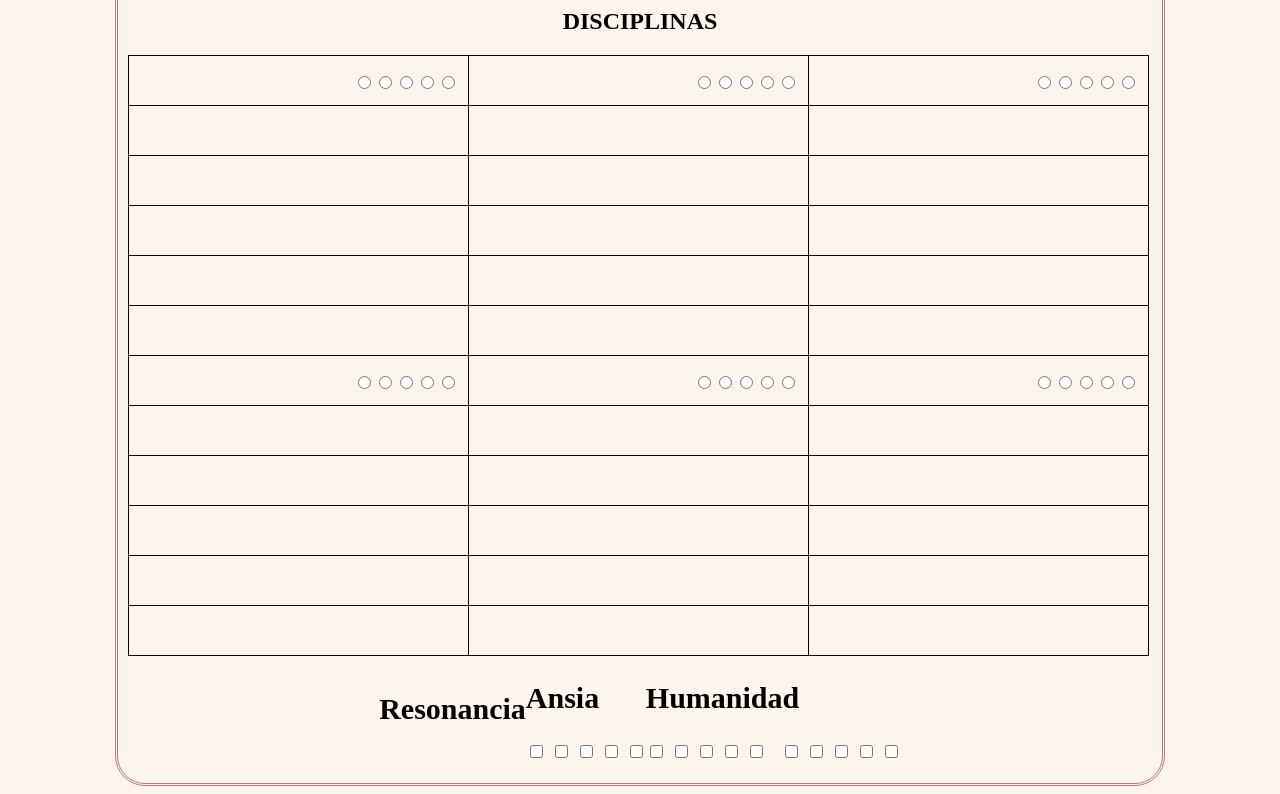
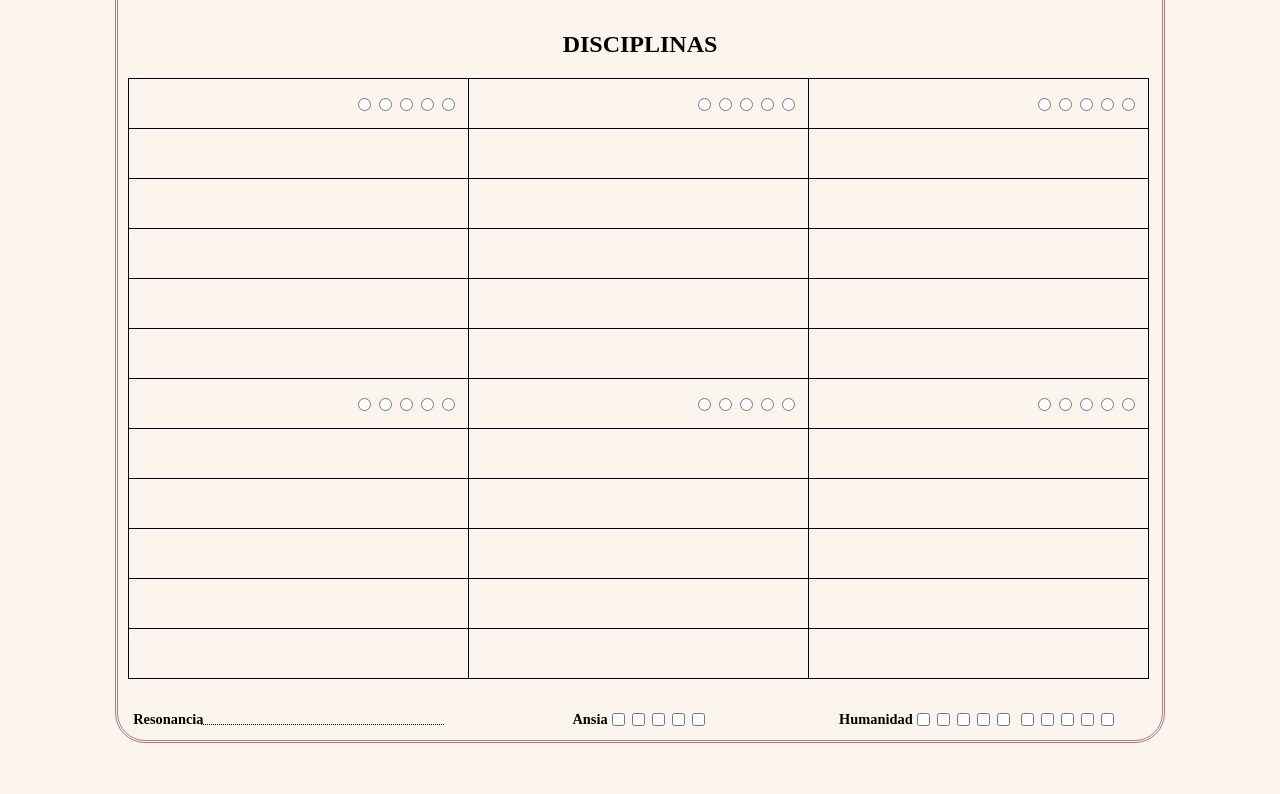
Before and after one commit to jumcorrealo/VampiroV5Juan, a website built with Parcel: page index.html in a window 1280 px wide. Shown: the part 1248-2042 px from the top of the page. After the commit the page ends 1999 px from the top, so only its background shows below. Built offline with nearby package versions, Linux system fonts and the light colour scheme.

Commit message:
page1
page 1 finished

```diff
--- a/index.html
+++ b/index.html
@@ -12,8 +12,13 @@
     <div class="container-hero">
       <div class="hero">
         <div class="description">
-          <h1>VAMPIRO</h1>
-          <h4>LA MASCARADA</h4>
+          <figure class="vampiro-mascarada" alt="foto">
+            <img src="./src/Captura.PNG" />
+          </figure>
+          <!--
+            <h1>VAMPIRO</h1>
+            <h4>LA MASCARADA</h4>
+          -->
         </div>
       </div>
       <div class="page-general">
@@ -456,7 +461,10 @@
         </div>
       </div>
       <div class="final-page1">
-        <div><h2>Resonancia</h2></div>
+        <div>
+          <h2>Resonancia</h2>
+          <div></div>
+        </div>
         <div>
           <h2>Ansia</h2>
           <input type="checkbox" /> <input type="checkbox" />
--- a/src/vampiro.css
+++ b/src/vampiro.css
@@ -2,10 +2,19 @@ body,
 html {
   background: rgb(251, 245, 237);
 }
+.vampiro-mascarada {
+  position: absolute;
+  z-index: 1;
+  top: 0;
+  left: calc(50% - 153px);
+}
 .container-hero {
   width: 1024px;
+
   margin: 0 auto;
-  padding: 20px 10px 20px 10px;
+  margin-top: 70px;
+
+  padding: 100px 10px 0 10px;
   border: 3px double rgb(183, 122, 124);
   border-radius: 30px;
 }
@@ -187,11 +196,27 @@ html {
   display: flex;
   justify-content: center;
   align-items: center;
-  font-size: 20px;
 }
 .final-page1 > div {
-  width: 33.final- {
-  fon
-}page1 >> h2 d iv%;
+  margin-top: 20px;
+  margin-bottom: 0;
+  padding-bottom: 0;
+  width: 33%;
+  display: flex;
+  align-items: center;
+  justify-content: center;
 }
-;
+.final-page1 > div > h2 {
+  font-size: 0.9em;
+}
+.final-page1 > div:nth-child(1) {
+  justify-content: flex-start;
+}
+.final-page1 > div:nth-child(1) h2 {
+  width: 20%;
+}
+.final-page1 > div:nth-child(1) div {
+  padding-top: 10px;
+  width: 72%;
+  border-bottom: dotted 1px;
+}
```
Also changed, not shown: src/Captura.PNG (added).
